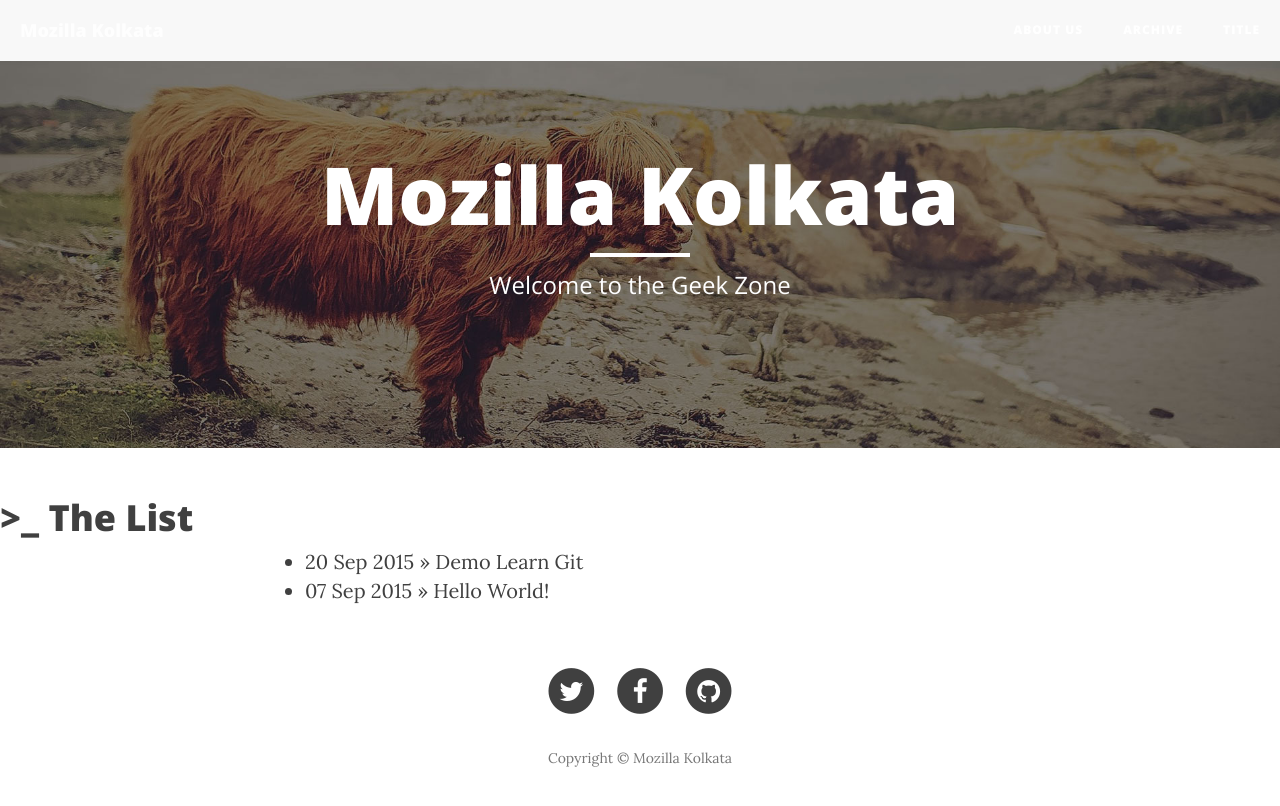
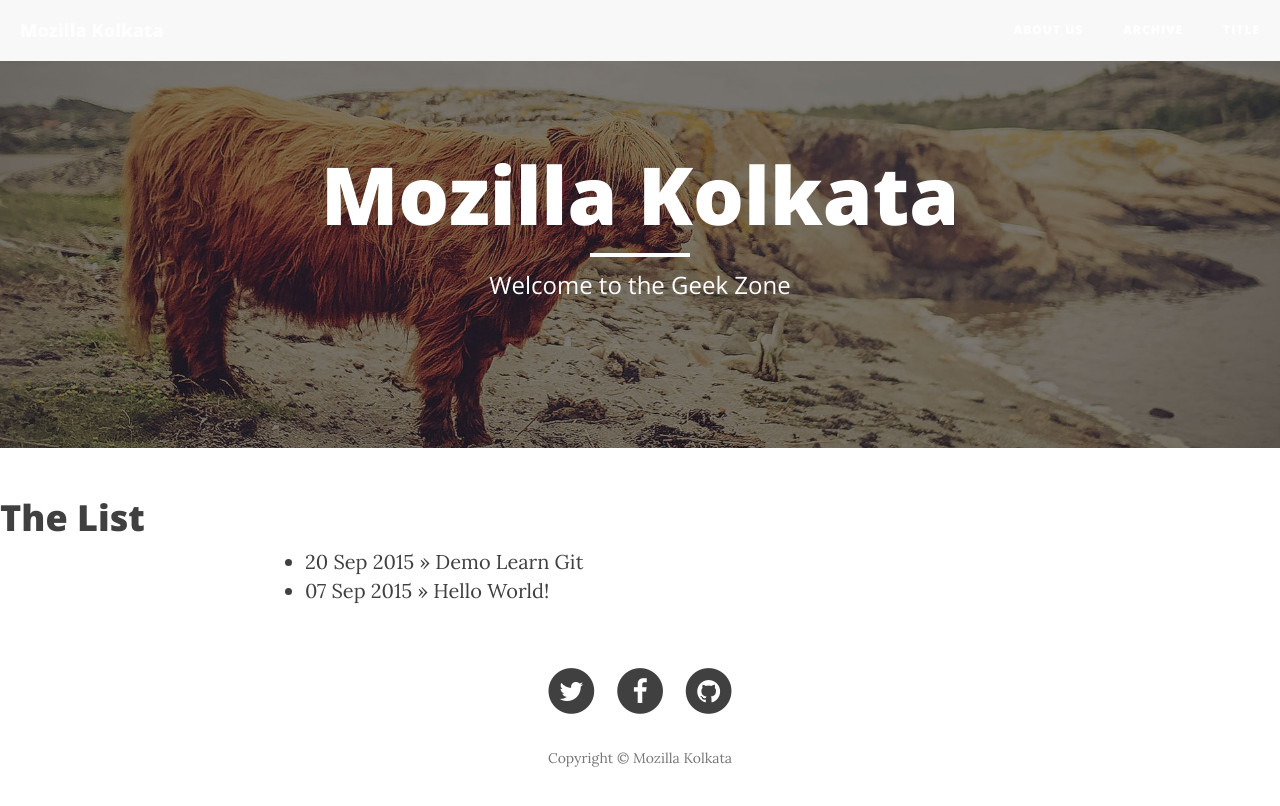
Before and after one commit to mozillakolkata/blog, a Jekyll site: the page built from archive.md, in a window 1280 px wide. Shown: the top 806 px of the page. Built offline with Jekyll 4.4.1, drawn with Linux system fonts in a browser that asks for light colours; nearby versions of some CDN libraries.

Commit message:
Removed extra symbols

```diff
--- a/_layouts/page.html
+++ b/_layouts/page.html
@@ -4,7 +4,7 @@
 <div class="post">
 
   <header class="post-header">
-    <h1>>_ {{ page.subtitle }}</h1>
+    <h1>{{ page.subtitle }}</h1>
   </header>
 
   <article class="post-content">
```
